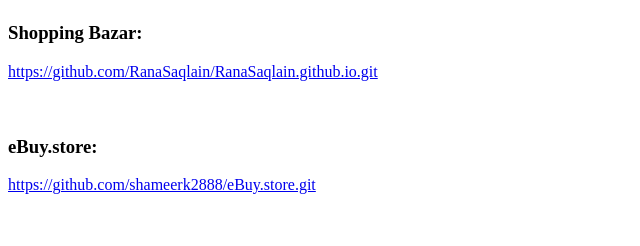
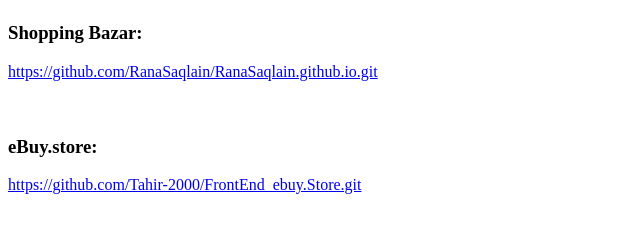
Before and after one commit to khurramgamedevelopment/Project-Websites, a plain HTML site: page index.html in a window 1280 px wide. Shown: the part 733-979 px from the top of the page, 0-640 px from the left. Drawn offline with Linux system fonts and the light colour scheme.

Commit message:
Update index.html

```diff
--- a/index.html
+++ b/index.html
@@ -33,7 +33,7 @@
     <br /><br /><br />
 
     <h3>eBuy.store:</h3>
-    <a href="https://github.com/shameerk2888/eBuy.store.git">https://github.com/shameerk2888/eBuy.store.git</a>
+    <a href="https://github.com/Tahir-2000/FrontEnd_ebuy.Store.git">https://github.com/Tahir-2000/FrontEnd_ebuy.Store.git</a>
     <br /><br /><br />
 
 
```
